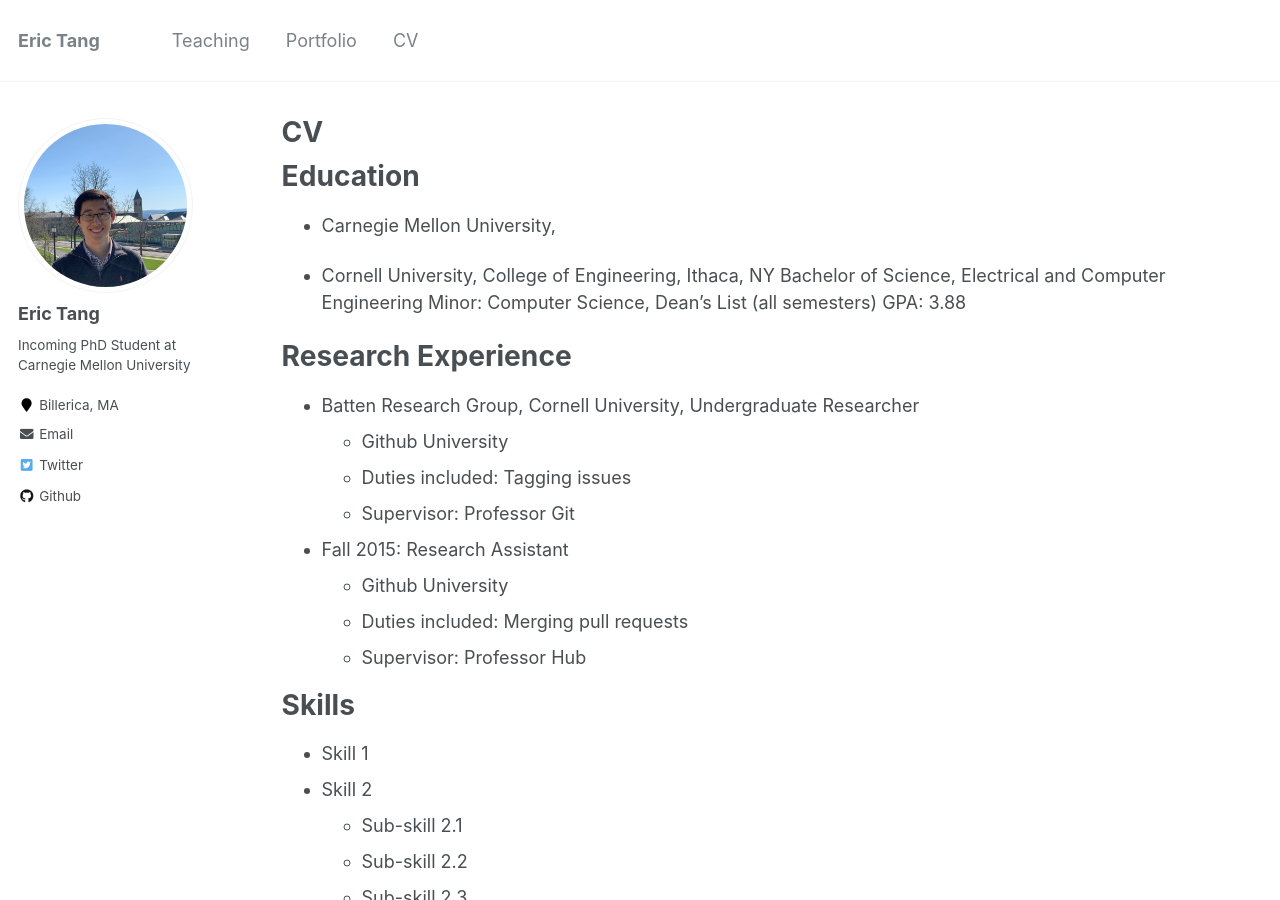
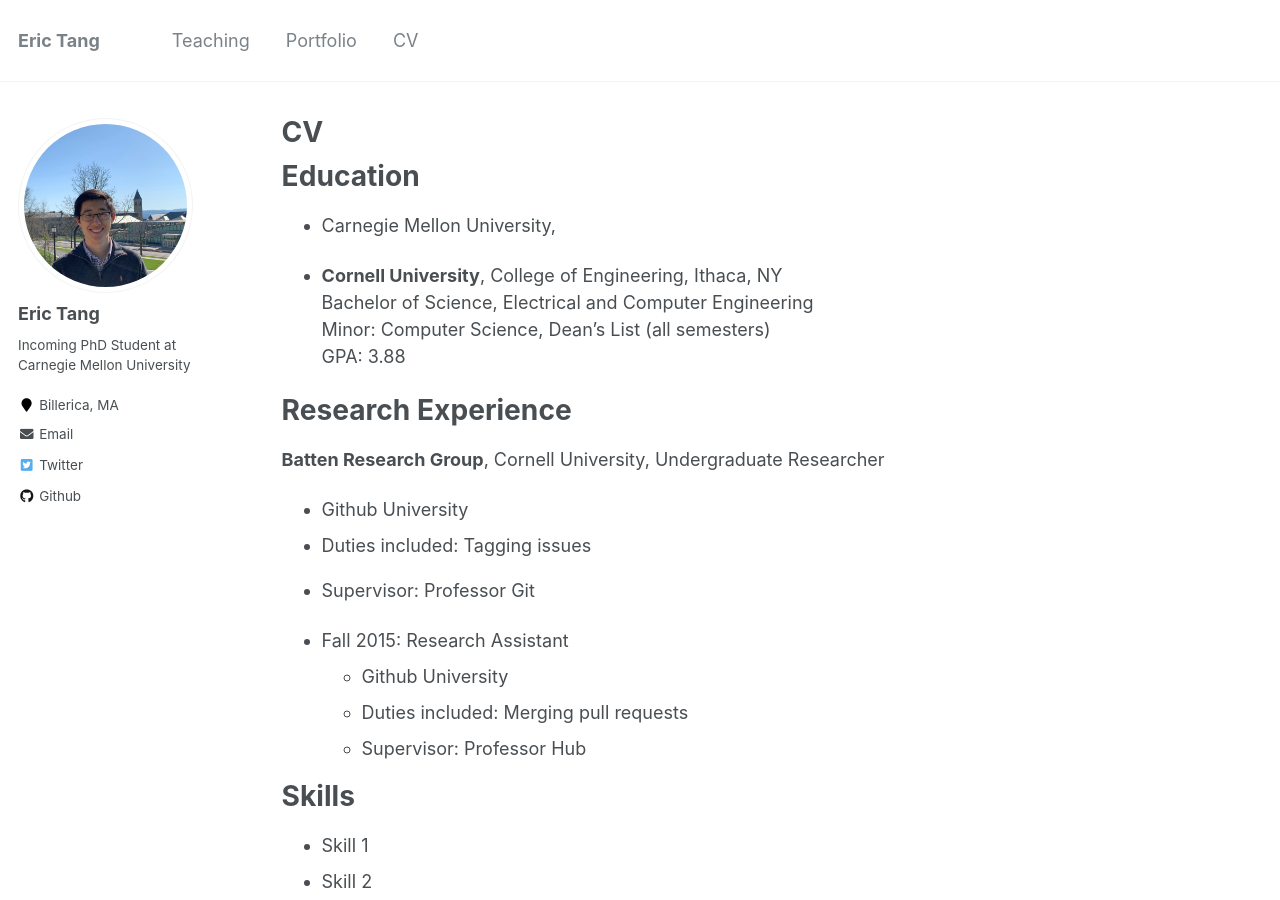
Before and after one commit to erictang25/erictang25.github.io, a Jekyll site: the page built from _pages/cv.md, in a window 1280 px wide and 900 px high. Built offline with Jekyll 4.4.1, drawn with Linux system fonts in a browser that asks for light colours.

Commit message:
update CV and teaching

```diff
--- a/_pages/cv.md
+++ b/_pages/cv.md
@@ -13,17 +13,17 @@
 ======
 * Carnegie Mellon University,
 
-* Cornell University, College of Engineering, Ithaca, NY
+* **Cornell University**, College of Engineering, Ithaca, NY
   Bachelor of Science, Electrical and Computer Engineering
   Minor: Computer Science, Dean's List (all semesters)
   GPA: 3.88
 
 Research Experience
 ======
-* Batten Research Group, Cornell University, Undergraduate Researcher
-  * Github University
-  * Duties included: Tagging issues
-  * Supervisor: Professor Git
+**Batten Research Group**, Cornell University, Undergraduate Researcher
+* Github University
+* Duties included: Tagging issues
+* Supervisor: Professor Git
 
 * Fall 2015: Research Assistant
   * Github University
```
Also changed, not shown: _teaching/2019-fall-teaching-1.md (+2 -0 lines).
